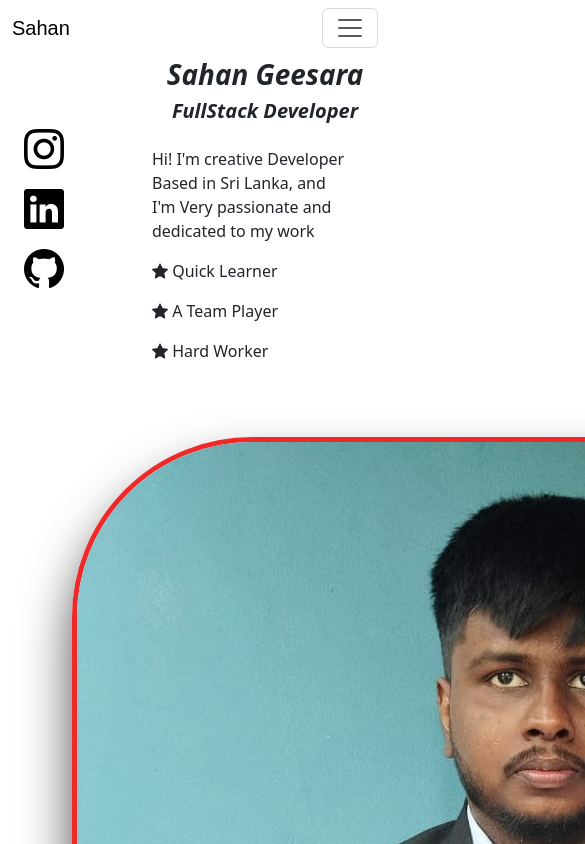
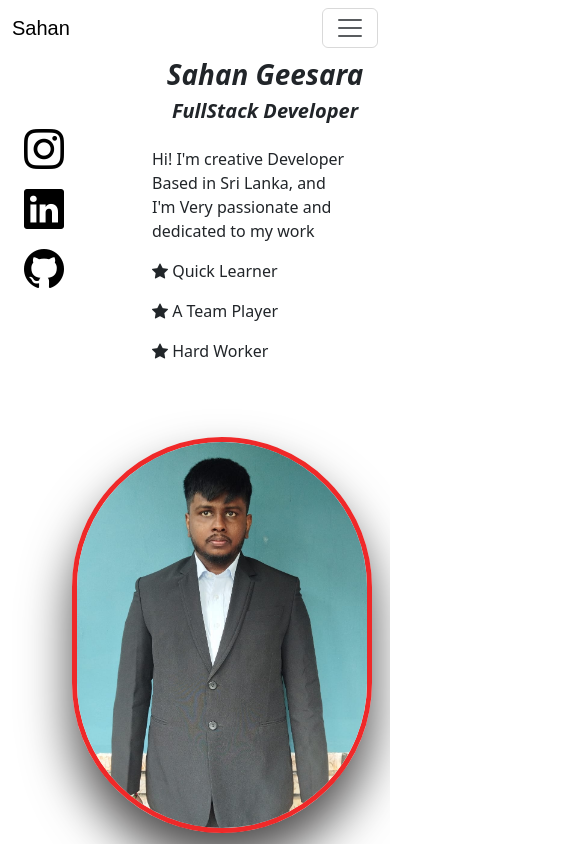
Before and after one commit to sahan99827/sahan_geesara_portfolio, a Vue app: page / in a window 390 px wide. Shown: the top 844 px of the page, 585 px wide, since content can reach past the window. Built offline with nearby package versions, Linux system fonts and the light colour scheme.

Commit message:
image size modfy

```diff
--- a/src/components/Welcome.vue
+++ b/src/components/Welcome.vue
@@ -28,8 +28,11 @@
 <style scoped>
 @media (max-width: 768px) {
   img {
-    width: auto;
-    height: auto;
+    width: 300px;
+    height: 500px;
+    margin-top: 30px !important;
+    margin-left: 60px !important;
+    align-content: center;
   }
 }
 .icon{
@@ -51,7 +54,7 @@ a{
 }
 @media (max-width: 490px) {
   img {
-    width: auto  !important;
+    width: 300px  !important;
     height: auto  !important;
     margin-top: 30px !important;
     margin-left: 60px !important;
```
